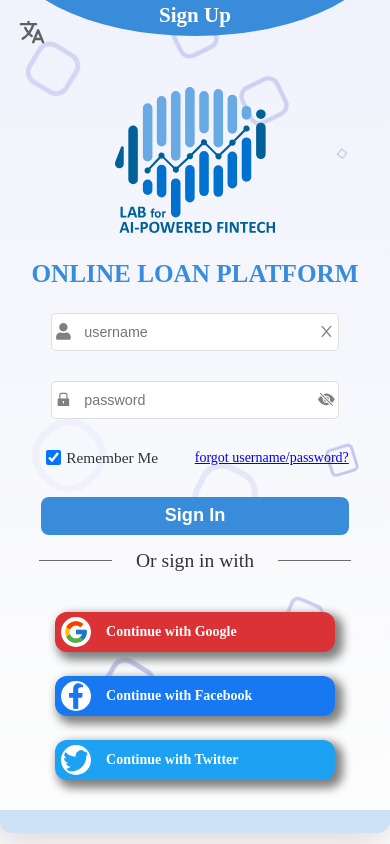
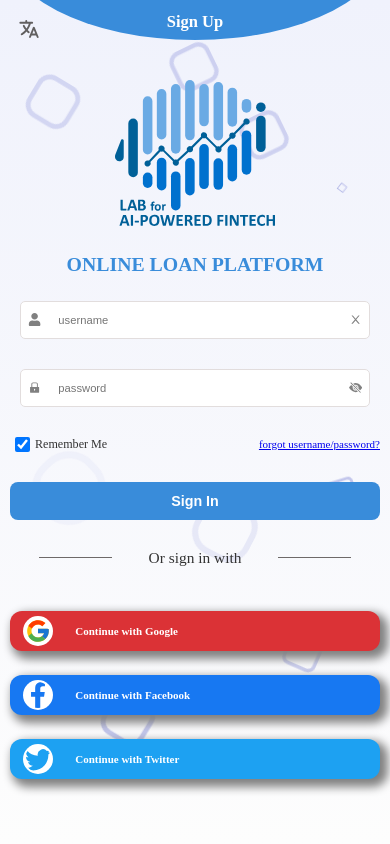
Before and after one commit to khspa/WebApp, a React (Create React App) app in the folder frontend/: page / in a window 390 px wide. Built offline with nearby package versions, Linux system fonts and the light colour scheme.

Commit message:
sign up sheet positioning

```diff
--- a/frontend/src/components/Others/Button.scss
+++ b/frontend/src/components/Others/Button.scss
@@ -7,7 +7,7 @@
   background-color: rgb(57, 140, 218);
   border-radius: 12px 0px 0px 12px;
   position: absolute;
-  z-index: 3;
+  z-index: 5;
   top: 15%;
   right: 0px;
   transition: all 0.3s ease-in-out;
@@ -29,8 +29,9 @@
     width: 100vw;
     height: 200px;
     border-radius: 50%;
-    top: -130px;
+    top: -160px;
     display: flex;
+    position: fixed;
     justify-content: center;
     right: auto;
     left: auto;
--- a/frontend/src/components/Others/ButtonLink.js
+++ b/frontend/src/components/Others/ButtonLink.js
@@ -1,18 +1,18 @@
 import React from 'react'
 import './ButtonLink.scss'
 
-export function ButtonContainer({children}) {
+export function ButtonContainer({children, direction}) {
     return (
-        <div className="btn-container">
+        <div className={`btn-container ${direction}`}>
             {children}
         </div>
     )
 }
 
-export function Button({prefix, children, bgColor, textColor}) {
+export function Button({prefix, children, bgColor, textColor, shape}) {
     return (
         <div
-            className="link-btn"
+            className={`link-btn ${shape}`}
             style={
                     {
                         backgroundColor: bgColor,
@@ -21,7 +21,7 @@
                     }
         >
             {prefix && <span> {prefix} </span>}
-            <div> {children} </div>
+            {children && <div> {children} </div>}
         </div>
     )
 }
--- a/frontend/src/components/Others/ButtonLink.scss
+++ b/frontend/src/components/Others/ButtonLink.scss
@@ -1,20 +1,44 @@
 @import "variables.scss";
 
+.column {
+  @include flex-center(column);
+}
+
+.row {
+  display: flex;
+  justify-content: space-around;
+}
+
 .btn-container {
-  @include flex-center(column);
-  width: auto;
-  min-width: 300px;
+  width: 300px;
   padding: 10px;
   margin-bottom: 0;
   z-index: 2;
 
+  .bar {
+    height: 40px;
+    width: 100%;
+    border-radius: 12px;
+  }
+
+  .circle {
+    border-radius: 50%;
+    height: 70px;
+    width: 70px;
+
+    span {
+      @include flex-center(column);
+    }
+
+    div {
+      display: none;
+    }
+  }
+
   .link-btn {
-    border-radius: 12px;
+    margin: 12px;
     display: flex;
     align-items: center;
-    margin: 12px;
-    height: 40px;
-    width: 100%;
     box-shadow: 5px 5px 10px 3px grey;
     transition: all 0.3s ease-in-out;
 
@@ -44,3 +68,9 @@
     }
   }
 }
+
+@media screen and (max-width: 400px) {
+  .btn-container {
+    width: 100%;
+  }
+}
--- a/frontend/src/global.scss
+++ b/frontend/src/global.scss
@@ -17,6 +17,7 @@
   perspective: 1000px;
   width: 100%;
   height: 100%;
+  overflow: hidden;
 }
 
 body {
--- a/frontend/src/pages/FrontPage.js
+++ b/frontend/src/pages/FrontPage.js
@@ -70,8 +70,9 @@
                     </NormalForm>
                 </div>
                 <Divider>Or sign in with</Divider>
-                <ButtonContainer>
+                <ButtonContainer direction="column">
                     <Button
+                        shape="bar"
                         bgColor="#db3236"
                         prefix={<FcGoogle/>}
                         textColor="white"
@@ -79,6 +80,7 @@
                         Continue with Google
                     </Button>
                     <Button
+                        shape="bar"
                         bgColor="#1778F2"
                         prefix={<FaFacebookF style={{color:'#1778F2'}}/>}
                         textColor="white"
@@ -86,6 +88,7 @@
                         Continue with Facebook
                     </Button>
                     <Button
+                        shape="bar"
                         bgColor="#1DA1F2"
                         prefix={<BsTwitter style={{color:"#1DA1F2"}}/>}
                         textColor="white"
@@ -103,10 +106,10 @@
             </div>
             <div className={`bg signup ${flip?"inactive":"active"}`}>
                 <CircleButton onClick={handleClick}>Sign In</CircleButton>
-                <AnimatedBg/>
+
                 <div className="form-container">
 
-                    <h1> Sign Up</h1>
+                    <h1> Sign Up </h1>
 
                     <NormalForm>
                         <h2>  <FcDocument/> Basic Information </h2>
@@ -169,7 +172,32 @@
                         <NormalForm.Item>
                             <NormalForm.Submit/>
                         </NormalForm.Item>
+                        <h2> Or sign up with social Media</h2>
                     </NormalForm>
+
+                    <ButtonContainer direction="row">
+                        <Button
+                            shape="circle"
+                            bgColor="#db3236"
+                            prefix={<FcGoogle/>}
+                            textColor="white"
+                        >
+                        </Button>
+                        <Button
+                            shape="circle"
+                            bgColor="#1778F2"
+                            prefix={<FaFacebookF style={{color:'#1778F2'}}/>}
+                            textColor="white"
+                        >
+                        </Button>
+                        <Button
+                            shape="circle"
+                            bgColor="#1DA1F2"
+                            prefix={<BsTwitter style={{color:"#1DA1F2"}}/>}
+                            textColor="white"
+                        >
+                        </Button>
+                    </ButtonContainer>
 
                 </div>
             </div>
--- a/frontend/src/pages/FrontPage.scss
+++ b/frontend/src/pages/FrontPage.scss
@@ -2,11 +2,11 @@
 
 .locale {
   position: fixed;
-    width: 100%;
+  width: fit-content;
   font-size: 2rem;
   top: 0;
   color: rgb(97, 95, 95);
-    z-index: 5;
+  z-index: 4;
 
   svg {
     margin: 10px;
@@ -44,9 +44,8 @@
   .form-container {
     @include flex-center(row);
     position: relative;
-        top: -50px;
-        width: 400px;
-        height: 550px;
+    width: 350px;
+    height: 480px;
     border-radius: 12px;
     margin: 10px;
   }
@@ -57,8 +56,9 @@
   backface-visibility: hidden;
 
   .form-container {
+    padding: 55px 5px;
     width: 550px;
-        height: 800px;
+    height: fit-content;
     background-color: rgba(57, 140, 218, 0.25);
     box-shadow: 5px 5px 40px 3px rgb(214, 210, 210);
     backdrop-filter: blur(40px);
@@ -71,15 +71,15 @@
     h1 {
       font-size: 3rem;
       color: rgb(71, 109, 165);
-            height: 30px;
-            margin: 30px;
     }
 
+    form {
       h2 {
+        padding: 0px 10px;
         display: flex;
         align-items: center;
         width: 100%;
-            margin-left: 40px;
+        height: 60px;
         font-size: 2rem;
         color: rgb(71, 109, 165);
 
@@ -93,6 +93,7 @@
         font-size: 1rem;
         letter-spacing: 1px;
         font-weight: 600;
+      }
     }
   }
 }
@@ -122,7 +123,6 @@
 }
 
 @media screen and (max-width: 1200px) {
-
   .locale {
     padding: 8px;
   }
@@ -132,16 +132,14 @@
   }
 
   .bg {
-    top: -4%;
     padding: 0;
-
-        .form-container {
-            top: 45px;
-        }
   }
 }
 
 @media screen and (max-width: 400px) {
+  html {
+    font-size: 11px;
+  }
   .bg {
     .form-container {
       width: 100%;
@@ -149,8 +147,44 @@
   }
 }
 
-@media screen and (max-height: 800px) {
-    .bg {
+@media screen and (max-width: 600px) {
+  .form-bx {
+    padding: 0;
+  }
+
+  .signup {
+    .form-container {
+      height: 100%;
+      width: 100%;
+    }
+  }
+}
+
+@media screen and (max-height: 750px) {
+  .App {
+    overflow-y: scroll;
+  }
+
+  .signin {
     height: fit-content;
   }
+
+  .signup {
+    padding-top: 20px;
+    h1 {
+      margin-top: 200px;
     }
+
+    .form-container {
+      height: fit-content;
+
+      form {
+        margin-top: 80px;
+
+        h2 {
+          height: 30px;
+        }
+      }
+    }
+  }
+}
```
Lines whose indentation alone changed are shown as unchanged.
